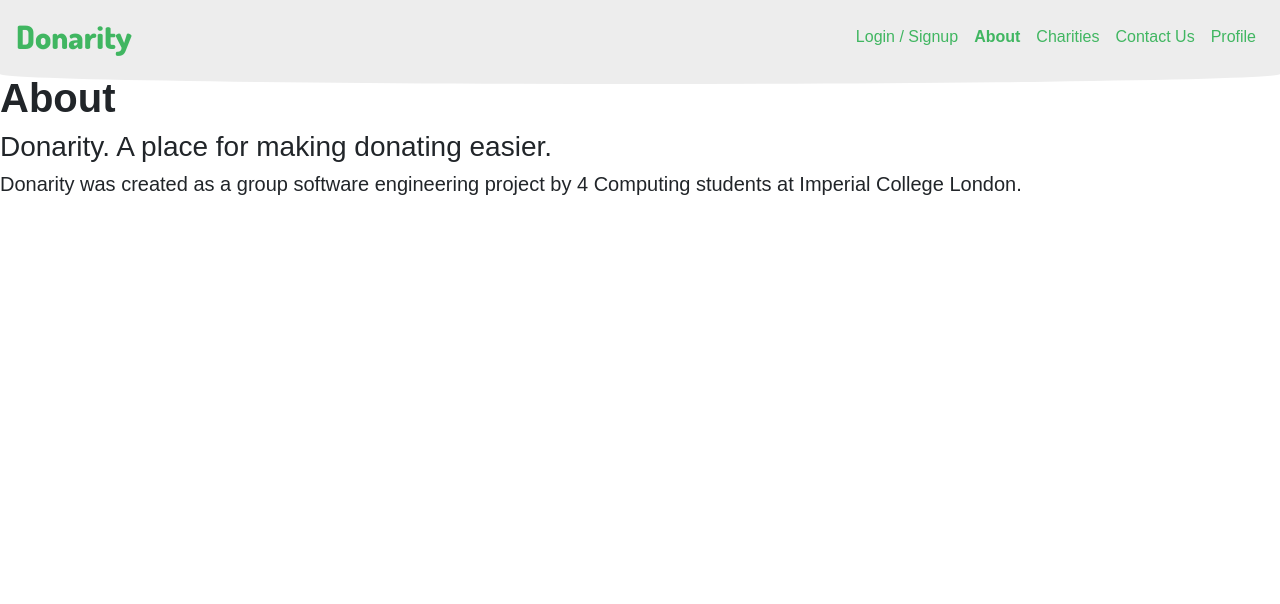
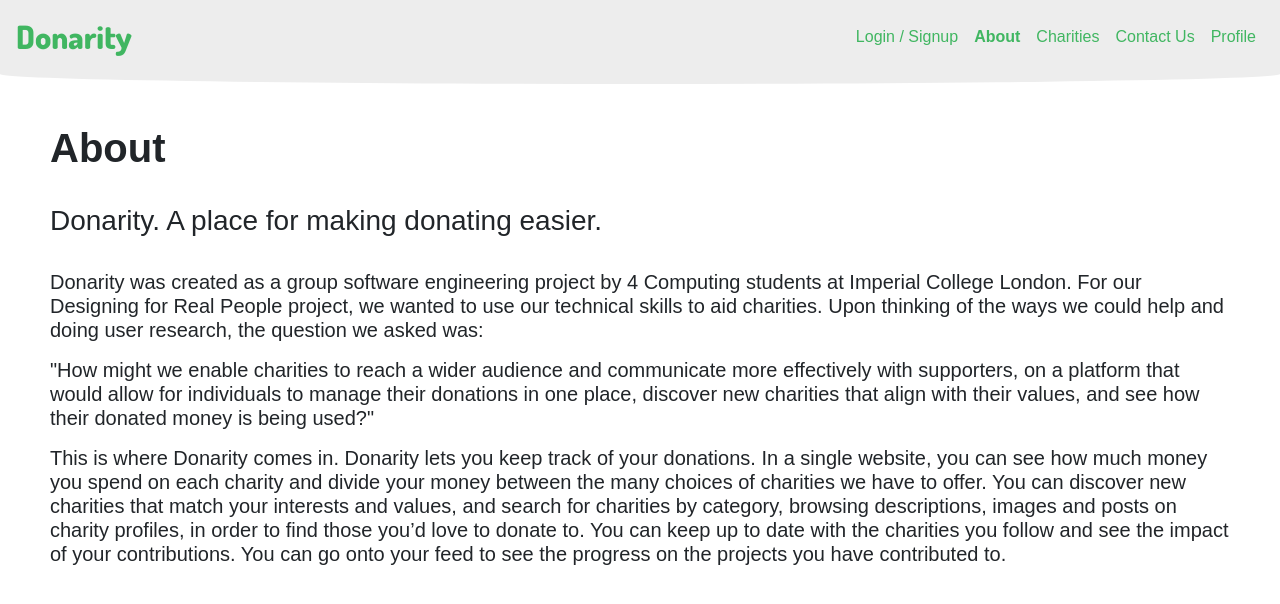
Before and after one commit to shnupta/donarity, a Next.js app: page /about in a window 1280 px wide. Shown: the top 604 px of the page. Built offline with nearby package versions, Linux system fonts and the light colour scheme; no server answers; a web font is replaced by a local one.

Commit message:
PageTitle.module.css for padding and margin on pages, some content for about and contact us pages

```diff
--- a/pages/about.js
+++ b/pages/about.js
@@ -1,16 +1,41 @@
 import Head from 'next/head'
 import Layout from '../components/layout'
+import styles from '../styles/PageTitle.module.css'
 
-export default function AboutPage()  {
+export default function AboutPage() {
     return (
         <>
             <Head>
                 <title>About</title>
             </Head>
             <Layout>
+                <section className={styles.section}>
                     <h1>About</h1>
+                    <br></br>
                     <h3>Donarity. A place for making donating easier.</h3>
-            <h5>Donarity was created as a group software engineering project by 4 Computing students at Imperial College London.</h5>
+                    <br></br>
+                    <h5>
+                        <p>
+                        Donarity was created as a group software engineering project by 4 Computing students at Imperial
+                        College London. For our Designing for Real People project, we wanted to use our technical skills
+                        to aid charities. Upon thinking of the ways we could help and doing user research, the question
+                        we asked was:
+                        </p><p>
+                        "How might we enable charities to reach a wider audience and communicate more effectively with
+                        supporters, on a platform that would allow for individuals to manage their donations in one
+                        place, discover new charities that align with their values, and see how their donated money is
+                        being used?"
+                        </p><p>
+                        This is where Donarity comes in. Donarity lets you keep track of your donations. In a
+                        single website, you can see how much money you spend on each charity and divide your money
+                        between the many choices of charities we have to offer. You can discover new charities that
+                        match your interests and values, and search for charities by category, browsing descriptions,
+                        images and posts on charity profiles, in order to find those you’d love to donate to. You can
+                        keep up to date with the charities you follow and see the impact of your contributions. You
+                        can go onto your feed to see the progress on the projects you have contributed to.
+                        </p>
+                        </h5>
+                </section>
             </Layout>
         </>
     )
--- a/pages/charities.js
+++ b/pages/charities.js
@@ -1,6 +1,6 @@
-
 import Head from 'next/head'
 import Layout from '../components/layout'
+import styles from '../styles/PageTitle.module.css'
 
 export default function CharitiesPage()  {
     return (
@@ -9,7 +9,9 @@ export default function CharitiesPage()  {
             <title>Charities</title>
         </Head>
         <Layout>
+            <section className={styles.section}>
             <h1>Charities</h1>
+            </section>
         </Layout>
         </>
     )
--- a/pages/feed.js
+++ b/pages/feed.js
@@ -1,5 +1,6 @@
 import Head from 'next/head'
 import Layout from '../components/layout'
+import styles from '../styles/PageTitle.module.css'
 
 export default function FeedPage() {
     return  (
@@ -8,7 +9,9 @@ export default function FeedPage() {
             <title>My Feed</title>
         </Head>
         <Layout>
+            <section className={styles.section}>
             <h1>Feed</h1>
+            </section>
         </Layout>
         </>
     )
--- a/pages/profile.js
+++ b/pages/profile.js
@@ -1,7 +1,6 @@
 import Head from 'next/head'
-import ExploreTile from '../components/explore-tile'
 import Layout from '../components/layout'
-import styles from '../styles/ComponentDemos.module.css'
+import styles from '../styles/PageTitle.module.css'
 
 export default function ProfilePage() {
     return (
--- /dev/null
+++ b/styles/PageTitle.module.css
@@ -0,0 +1,6 @@
+.section {
+    padding: 50px;
+}
+.subcomponent_title {
+    margin-top: 25px;
+}
```
Also changed, not shown: pages/contact.js (+10 -5 lines). Lines whose indentation alone changed are shown as unchanged.
